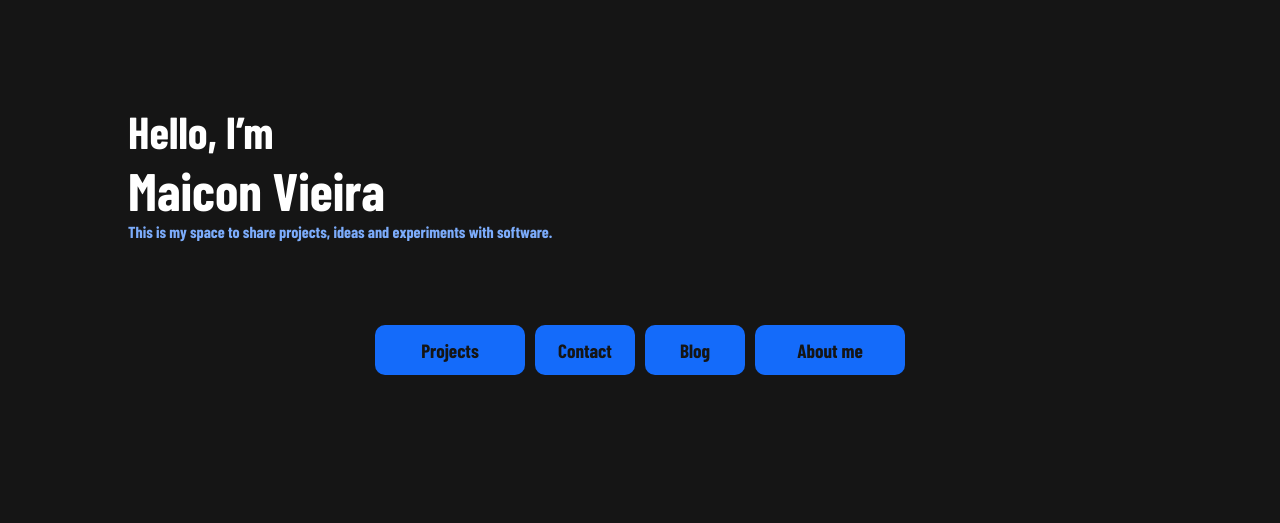
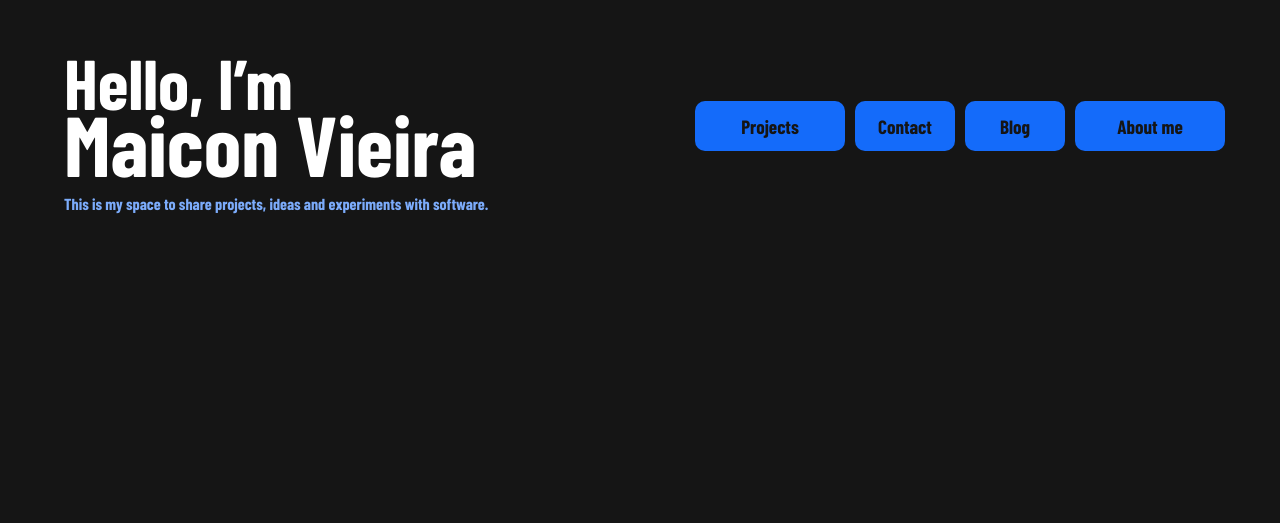
Before and after one commit to maiconjsv/mypersonalsite, a plain HTML site: page index.html in a window 1280 px wide. Shown: the part 274-797 px from the top of the page. Drawn offline with Linux system fonts and the light colour scheme.

Commit message:
fiz a hero pra desktop

```diff
--- a/src/css/index.css
+++ b/src/css/index.css
@@ -275,3 +275,38 @@ footer{
     width: 100%;
     height: 7vh;
 }
+
+@media screen and (min-width: 768px){
+    #home{
+        flex-direction: row;
+        align-items: center;
+
+    }
+        .hero_div{
+            width: 50%;
+            height: 100%;
+            text-align: left;
+            justify-content: center;
+        }
+        #text_hero{
+            height: 100%;
+
+        }
+            .hero_div h2,h1, p{
+                margin-left: 10%;
+            }
+            .hero_div h2{
+                font-size: 4.4rem;
+                margin-top: 0%;
+                margin-bottom: -5%;
+            }
+            .hero_div h1{
+                font-size: 5.3rem;
+            }
+            .hero_div p{
+                color: #7cacfb;
+            }
+        #btns_hero{
+        height: 100%;
+        }
+}
```
